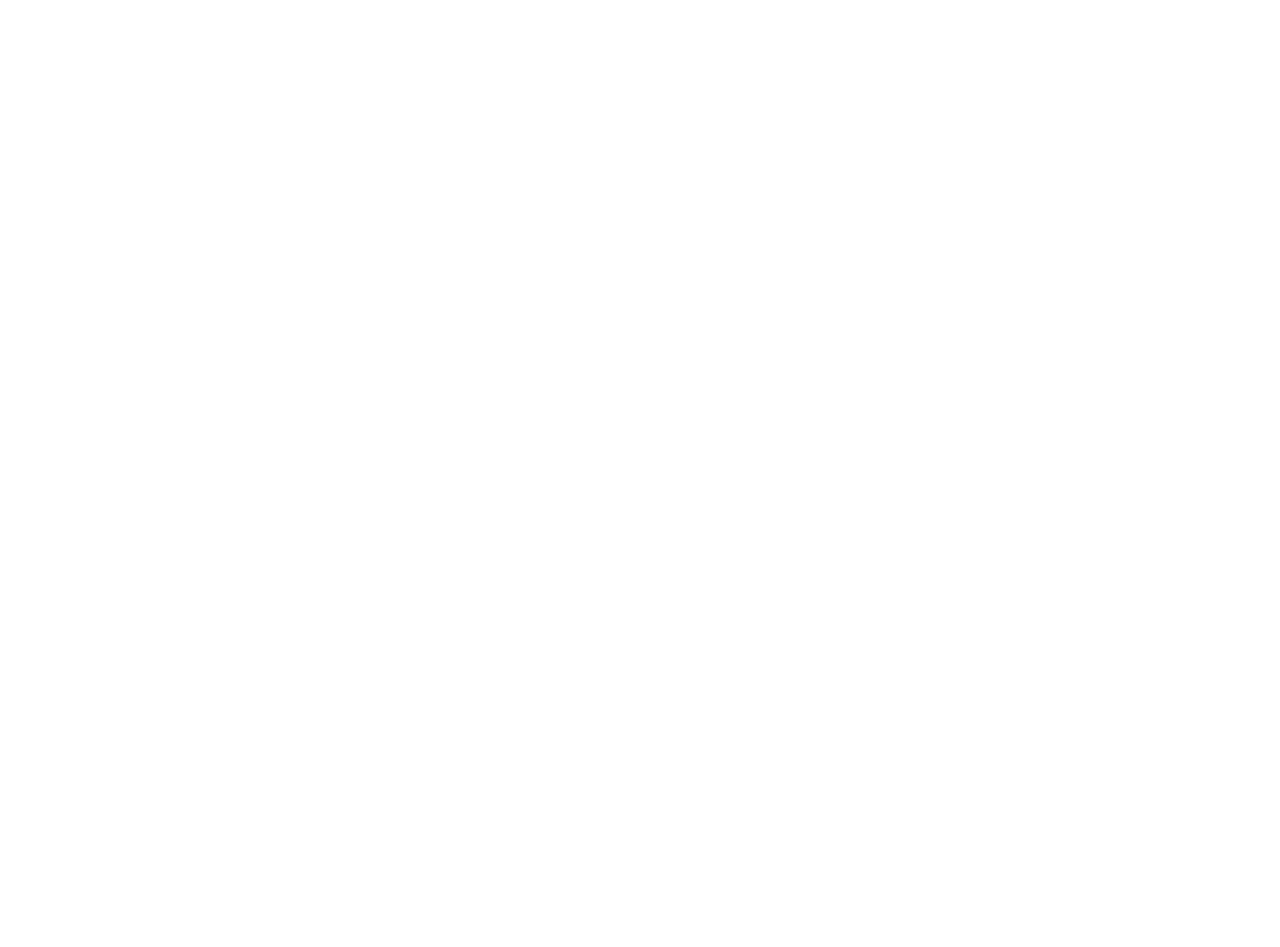
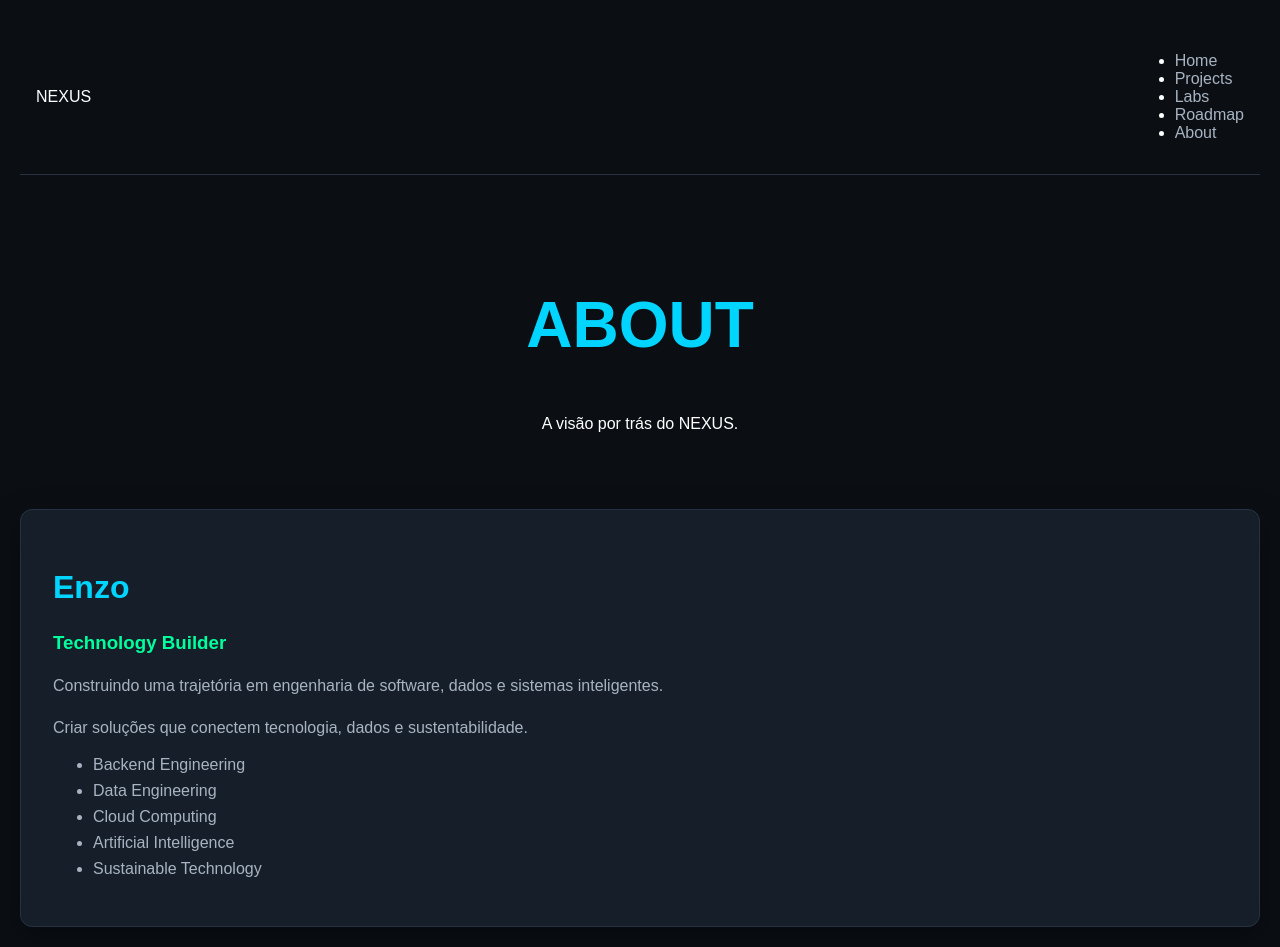
Before and after one commit to enzodevn/nexus, a plain HTML site: page pages/about.html in a window 1280 px wide. Before the commit the page ends 800 px from the top, so only its background shows below. Drawn offline with Linux system fonts and the light colour scheme.

Commit message:
NEXUS v0.7 - Add about module

```diff
--- /dev/null
+++ b/components/about-card.js
@@ -0,0 +1,57 @@
+export function createAboutCard(profile) {
+
+
+    const card = document.createElement("section");
+
+
+    card.classList.add("about-card");
+
+
+
+    card.innerHTML = `
+
+
+        <h2>
+            ${profile.name}
+        </h2>
+
+
+
+        <h3>
+            ${profile.title}
+        </h3>
+
+
+
+        <p>
+            ${profile.description}
+        </p>
+
+
+
+        <p>
+            ${profile.mission}
+        </p>
+
+
+
+        <ul>
+
+            ${profile.focus.map(item => `
+
+                <li>
+                    ${item}
+                </li>
+
+            `).join("")}
+
+
+        </ul>
+
+
+    `;
+
+
+    return card;
+
+}
--- /dev/null
+++ b/data/about.json
@@ -0,0 +1,29 @@
+{
+  "profile": {
+
+    "name": "Enzo",
+
+    "title": "Technology Builder",
+
+    "description": "Construindo uma trajetória em engenharia de software, dados e sistemas inteligentes.",
+
+
+    "mission": "Criar soluções que conectem tecnologia, dados e sustentabilidade.",
+
+
+    "focus": [
+
+      "Backend Engineering",
+
+      "Data Engineering",
+
+      "Cloud Computing",
+
+      "Artificial Intelligence",
+
+      "Sustainable Technology"
+
+    ]
+
+  }
+}
--- a/pages/about.html
+++ b/pages/about.html
@@ -0,0 +1,78 @@
+<!DOCTYPE html>
+<html lang="pt-BR">
+
+
+<head>
+
+    <meta charset="UTF-8">
+
+    <meta name="viewport" content="width=device-width, initial-scale=1.0">
+
+
+    <title>NEXUS | About</title>
+
+
+    <link rel="stylesheet" href="../styles/style.css">
+
+</head>
+
+
+
+<body>
+
+
+<header>
+
+    <div id="navbar-container"></div>
+
+</header>
+
+
+
+<main>
+
+
+<section class="hero">
+
+
+    <h1>
+        ABOUT
+    </h1>
+
+
+    <p>
+        A visão por trás do NEXUS.
+    </p>
+
+
+</section>
+
+
+
+
+<section>
+
+
+    <div id="about-container">
+
+    </div>
+
+
+</section>
+
+
+
+</main>
+
+
+
+
+<script type="module" src="../scripts/main.js"></script>
+
+<script type="module" src="../scripts/about.js"></script>
+
+
+</body>
+
+
+</html>
--- /dev/null
+++ b/scripts/about.js
@@ -0,0 +1,57 @@
+import { createAboutCard } from "../components/about-card.js";
+
+
+async function loadAbout() {
+
+
+    const container = document.getElementById(
+        "about-container"
+    );
+
+
+    if (!container) {
+
+        return;
+
+    }
+
+
+
+    try {
+
+
+        const response = await fetch(
+            "../data/about.json"
+        );
+
+
+        const data = await response.json();
+
+
+
+        const card = createAboutCard(
+            data.profile
+        );
+
+
+        container.appendChild(card);
+
+
+
+    } catch(error) {
+
+
+        console.error(
+            "Erro carregando about:",
+            error
+        );
+
+
+    }
+
+
+}
+
+
+
+loadAbout();
--- a/scripts/main.js
+++ b/scripts/main.js
@@ -1,10 +1,15 @@
 import { createNavbar } from "../components/navbar.js";
 
 
-const app = document.body;
+const navbarContainer = document.getElementById(
+    "navbar-container"
+);
 
 
-const navbar = createNavbar();
+if (navbarContainer) {
 
+    const navbar = createNavbar();
 
-app.prepend(navbar);
+    navbarContainer.appendChild(navbar);
+
+}
--- a/styles/components.css
+++ b/styles/components.css
@@ -154,3 +154,65 @@
     margin-bottom: 8px;
 
 }
+/* ==============================
+   ABOUT CARD
+   ============================== */
+
+
+.about-card {
+
+    background: var(--bg-card);
+
+    border: 1px solid var(--border-color);
+
+    border-radius: var(--radius);
+
+    padding: var(--space-large);
+
+    box-shadow: var(--shadow);
+
+}
+
+
+
+.about-card h2 {
+
+    color: var(--accent-primary);
+
+    font-size: 32px;
+
+}
+
+
+
+.about-card h3 {
+
+    color: var(--accent-secondary);
+
+}
+
+
+
+.about-card p {
+
+    color: var(--text-secondary);
+
+    line-height: 1.6;
+
+}
+
+
+
+.about-card ul {
+
+    color: var(--text-secondary);
+
+}
+
+
+
+.about-card li {
+
+    margin-bottom: 8px;
+
+}
```
Also changed, not shown: components/roadmap-card.js (+15 -6 lines).
